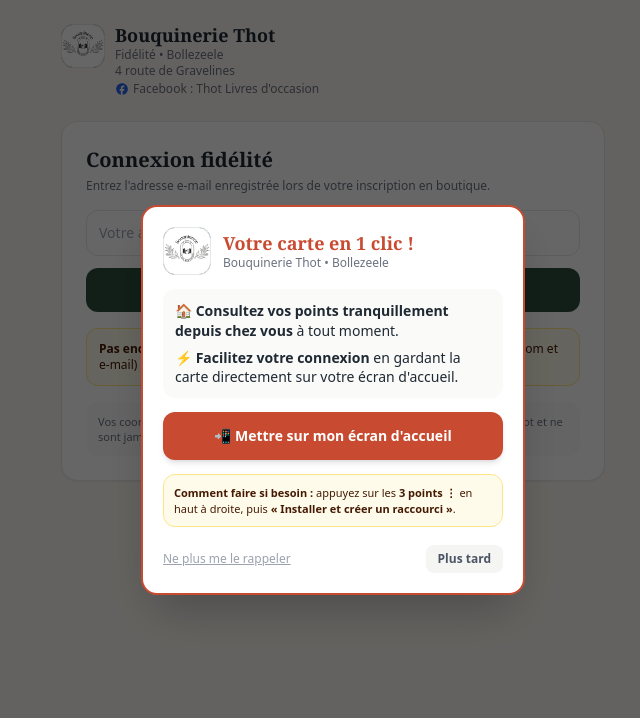
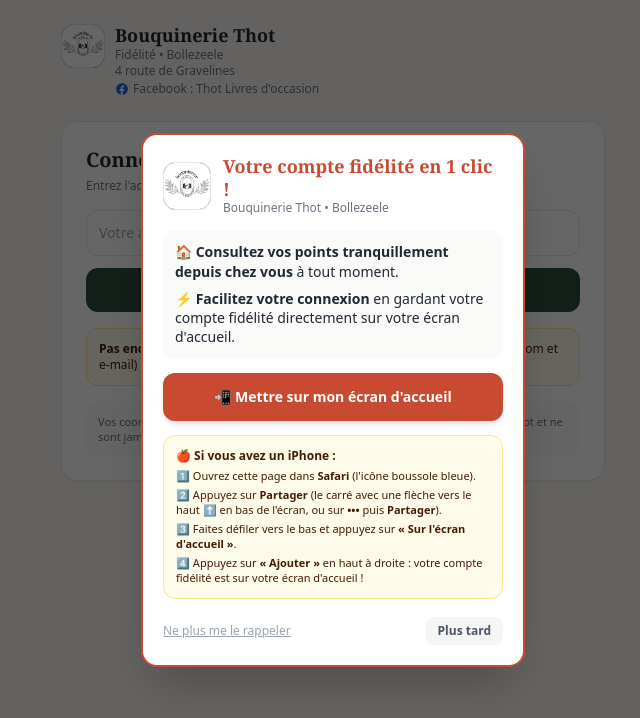
Before and after one commit to Bouquineriethot/Thot-fidelite, a plain HTML site: page index.html in a window 1280 px wide. Shown: the whole page, without its empty margins (307-947 px from the left). Drawn offline with nearby package versions, Linux system fonts and the light colour scheme.

Commit message:
Update install popup content and structure

```diff
--- a/index.html
+++ b/index.html
@@ -135,8 +135,8 @@
     window.closeInstallPopup = (forever) => { if (forever) localStorage.setItem("thot_no_install_popup", "1"); document.getElementById("install-modal").innerHTML = ""; };
     window.installFromPopup = async () => {
       if (window.deferredPrompt) { window.deferredPrompt.prompt(); await window.deferredPrompt.userChoice; window.deferredPrompt = null; window.closeInstallPopup(false); return; }
-      const box = document.getElementById("popup-install-help");
-      if (box) box.classList.add("ring-2", "ring-[#C84B31]");
+      const box = document.getElementById("android-fallback");
+      if (box) box.classList.remove("hidden");
     };
     function showInstallPopup(force = false) {
       const standalone = window.matchMedia("(display-mode: standalone)").matches || window.navigator.standalone;
@@ -145,14 +145,20 @@
       document.getElementById("install-modal").innerHTML = `<div class="fixed inset-0 z-50 flex items-center justify-center bg-black/60 p-4">
         <div class="w-full max-w-sm rounded-2xl border-2 border-[#C84B31] bg-white p-5 shadow-2xl space-y-3.5">
           <div class="flex items-center gap-3"><img src="./logo.png" alt="T" class="h-12 w-12 rounded-xl object-cover border bg-thot-forest shrink-0" />
-            <div><h3 class="font-serif text-lg font-bold leading-tight text-[#C84B31]">Votre carte en 1 clic !</h3><p class="text-xs text-gray-500">Bouquinerie Thot • Bollezeele</p></div></div>
+            <div><h3 class="font-serif text-lg font-bold leading-tight text-[#C84B31]">Votre compte fidélité en 1 clic !</h3><p class="text-xs text-gray-500">Bouquinerie Thot • Bollezeele</p></div></div>
           <div class="space-y-2 rounded-xl bg-stone-50 p-3 text-sm leading-snug text-thot-ink">
             <p>🏠 <strong>Consultez vos points tranquillement depuis chez vous</strong> à tout moment.</p>
-            <p>⚡ <strong>Facilitez votre connexion</strong> en gardant la carte directement sur votre écran d'accueil.</p>
+            <p>⚡ <strong>Facilitez votre connexion</strong> en gardant votre compte fidélité directement sur votre écran d'accueil.</p>
           </div>
-          ${isIos ? `<div class="rounded-xl border-2 border-amber-300 bg-amber-50 p-3 text-xs text-amber-950 space-y-1.5"><p class="font-bold text-sm">Sur iPhone (2 gestes) :</p><p>1️⃣ Appuyez sur <strong>Partager</strong> (carré avec flèche ⬆️ en bas).</p><p>2️⃣ Appuyez sur <strong>« Sur l'écran d'accueil »</strong>.</p></div>`
-          : `<button onclick="installFromPopup()" class="w-full rounded-xl bg-[#C84B31] hover:bg-[#b03e26] py-3.5 text-sm font-bold text-white shadow-md">📲 Mettre sur mon écran d'accueil</button>
-          <div id="popup-install-help" class="rounded-xl border border-amber-200 bg-amber-50 p-2.5 text-[11px] leading-snug text-amber-950"><strong>Comment faire si besoin :</strong> appuyez sur les <strong>3 points ⋮</strong> en haut à droite, puis <strong>« Installer et créer un raccourci »</strong>.</div>`}
+          ${!isIos ? `<button onclick="installFromPopup()" class="w-full rounded-xl bg-[#C84B31] hover:bg-[#b03e26] py-3.5 text-sm font-bold text-white shadow-md">📲 Mettre sur mon écran d'accueil</button>
+          <p id="android-fallback" class="hidden text-[11px] font-medium text-[#C84B31] text-center">Appuyez sur les 3 points ⋮ en haut à droite de Chrome, puis « Installer et créer un raccourci ».</p>` : ""}
+          <div class="rounded-xl border border-amber-200 bg-amber-50 p-3 text-[11px] leading-snug text-amber-950 space-y-1">
+            <p class="font-bold text-xs">🍎 Si vous avez un iPhone :</p>
+            <p>1️⃣ Ouvrez cette page dans <strong>Safari</strong> (l'icône boussole bleue).</p>
+            <p>2️⃣ Appuyez sur <strong>Partager</strong> (le carré avec une flèche vers le haut ⬆️ en bas de l'écran, ou sur <strong>•••</strong> puis <strong>Partager</strong>).</p>
+            <p>3️⃣ Faites défiler vers le bas et appuyez sur <strong>« Sur l'écran d'accueil »</strong>.</p>
+            <p>4️⃣ Appuyez sur <strong>« Ajouter »</strong> en haut à droite : votre compte fidélité est sur votre écran d'accueil !</p>
+          </div>
           <div class="flex items-center justify-between pt-1 text-xs">
             <button onclick="closeInstallPopup(true)" class="text-gray-400 underline">Ne plus me le rappeler</button>
             <button onclick="closeInstallPopup(false)" class="rounded-lg bg-stone-100 px-3 py-1.5 font-semibold text-gray-600">Plus tard</button>
```
